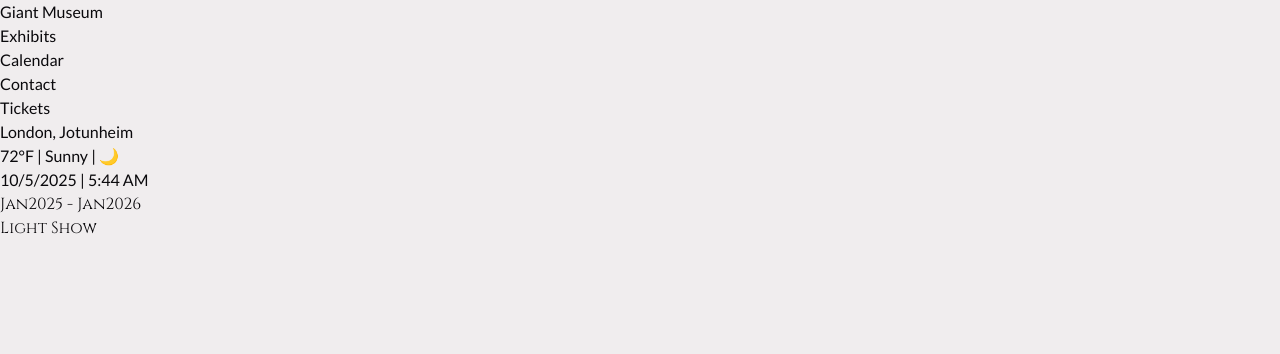
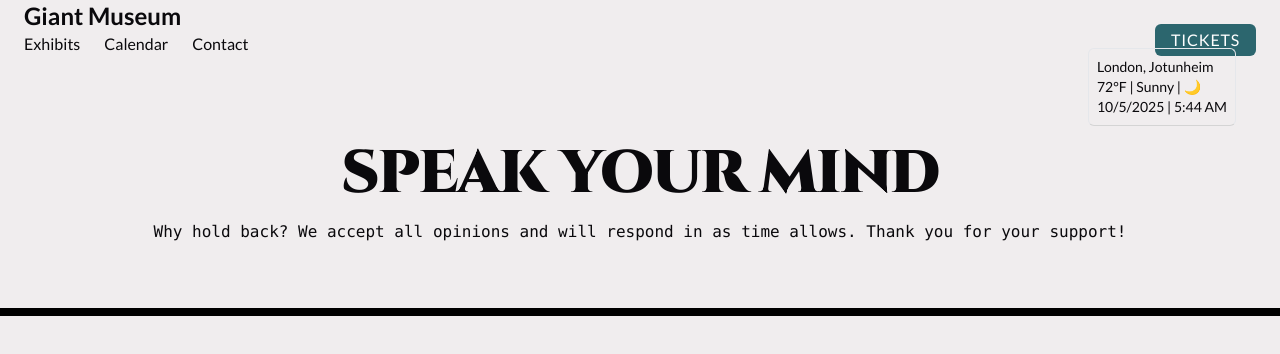
Before and after one commit to CEODemitri/giant-musuem, a Next.js app: page /contact in a window 1280 px wide. Shown: the top 354 px of the page. Built offline with nearby package versions, Linux system fonts and the light colour scheme.

Commit message:
refactor: adds content to contact page.

```diff
--- a/app/contact/page.js
+++ b/app/contact/page.js
@@ -1,13 +1,21 @@
 export default function Contact(props) {
     return (
         <>
-            <article className="bg-amber-400 mt-20">
-                <h1 className="text-rose-200 text-3xl"><span>Jan</span>2025 - <span>Jan</span>2026</h1>
-            </article>
+            <header className=" border-b-8 border-black px-6 md:px-12 lg:px-24 py-16 text-center text-foreground">
+                <h1 className="text-5xl md:text-6xl font-extrabold uppercase tracking-tight mb-4 mt-20">
+                    Speak Your Mind
+                </h1>
+                <p className="font-mono text-sm md:text-base leading-snug">
+                    Why hold back? We accept all opinions and will respond in as time allows. Thank you for your support!
+                </p>
+            </header>
 
-            <article className="bg-blue-400">
-                <h2>Light Show</h2>
-            </article>
+        {/*  main  */}
+
+
+        {/*  aside  */}
+
+        {/*  footer  */}
         </>
     )
 }
--- a/app/layout.js
+++ b/app/layout.js
@@ -24,7 +24,7 @@ function NavBar() {
         <nav className="absolute top-0 left-0 w-full flex items-end justify-between px-6 bg-[var(--background)] bg-opacity-70 z-10">
             <div>
                 <p className="text-2xl font-bold">
-                    <a href="/public">Giant Museum</a>
+                    <a href="/">Giant Museum</a>
                 </p>
                 <ul className="flex space-x-6 text-[var(--foreground)]">
                     <li className="hover:underline cursor-pointer"><a href={"./exhibits"}>Exhibits</a></li>
--- a/tailwind.config.js
+++ b/tailwind.config.js
@@ -3,7 +3,7 @@ module.exports = {
   content: [
     "./src/pages/**/*.{js,ts,jsx,tsx,mdx}",
     "./src/components/**/*.{js,ts,jsx,tsx,mdx}",
-    "./src/app/**/*.{js,ts,jsx,tsx,mdx}",
+    "./app/**/*.{js,ts,jsx,tsx,mdx}",
   ],
   theme: {
     extend: {
```
Also changed, not shown: 1 other file (tests, documents, lock files or other folders).
